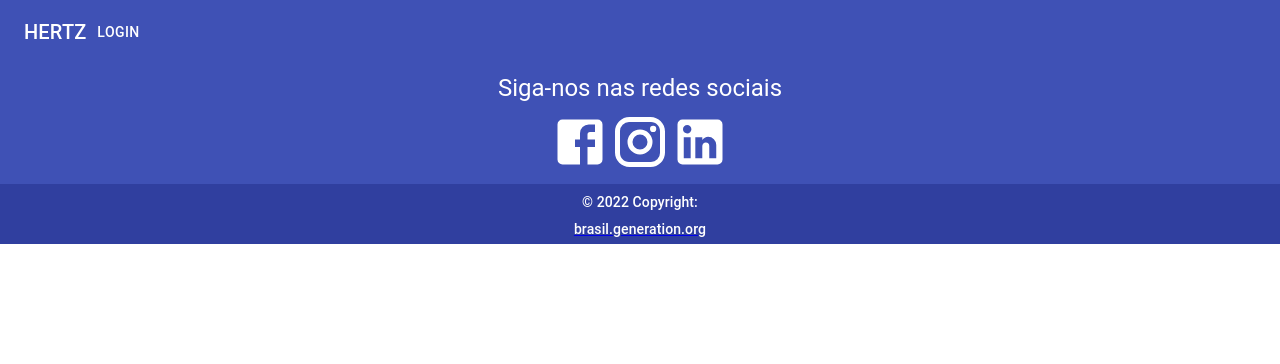
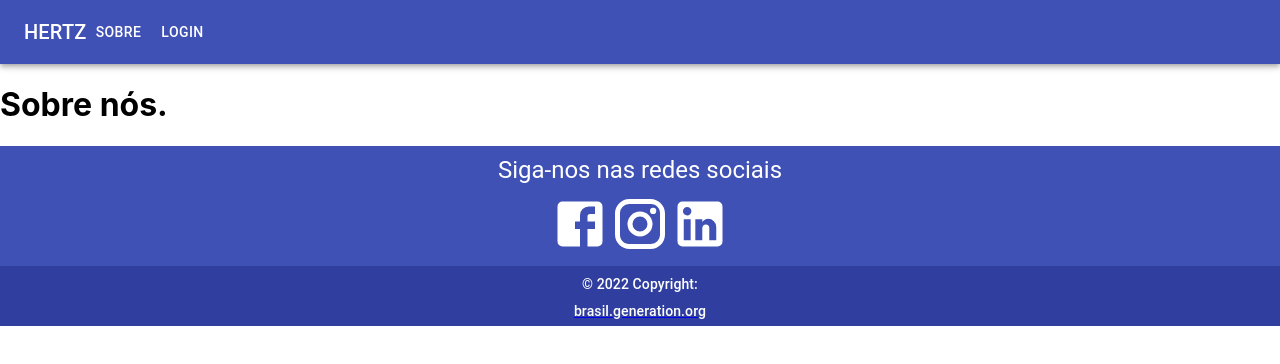
Before and after one commit to RichardMerces/hertz-renovavel, a React (Create React App) app: page /sobre in a window 1280 px wide. Shown: the top 364 px of the page. Built offline with nearby package versions, Linux system fonts and the light colour scheme.

Commit message:
adicionando rotas

```diff
--- a/src/App.tsx
+++ b/src/App.tsx
@@ -4,6 +4,8 @@ import './App.css';
 import Footer from './components/estaticos/footer/Footer';
 import Navbar from './components/estaticos/navbar/Navbar';
 import Home from './pages/home/Home';
+import Login from './pages/login/Login';
+import Sobre from './pages/sobre/Sobre';
 
 function App() {
   return (
@@ -15,6 +17,10 @@ function App() {
 
         <Route path="/" element={<Home />} />
 
+        <Route path="/login" element={<Login />} />
+
+        <Route path="/sobre" element={<Sobre />} />
+
       </Routes>
       <Footer />
     </Router>
--- a/src/components/estaticos/navbar/Navbar.tsx
+++ b/src/components/estaticos/navbar/Navbar.tsx
@@ -12,6 +12,7 @@ function Navbar() {
           <Typography variant="h6">
             HERTZ
           </Typography>
+          <Button color="inherit">Sobre</Button>
           <Button color="inherit">Login</Button>
         </Toolbar>
       </AppBar>
--- /dev/null
+++ b/src/pages/login/Login.tsx
@@ -0,0 +1,12 @@
+import React from "react";
+import './Login.css'
+
+function Login(){
+    return (
+        <>
+            <h1>Login</h1>
+        </>
+    )
+}
+
+export default Login;
--- /dev/null
+++ b/src/pages/sobre/Sobre.tsx
@@ -0,0 +1,14 @@
+import React from "react";
+import './Sobre.css'
+
+function Sobre(){
+    return (
+        <>
+            <h1>
+                Sobre nós.
+            </h1>
+        </>
+    );
+}
+
+export default Sobre;
```
Also changed, not shown: src/pages/login/Login.css (added), src/pages/sobre/Sobre.css (added).
